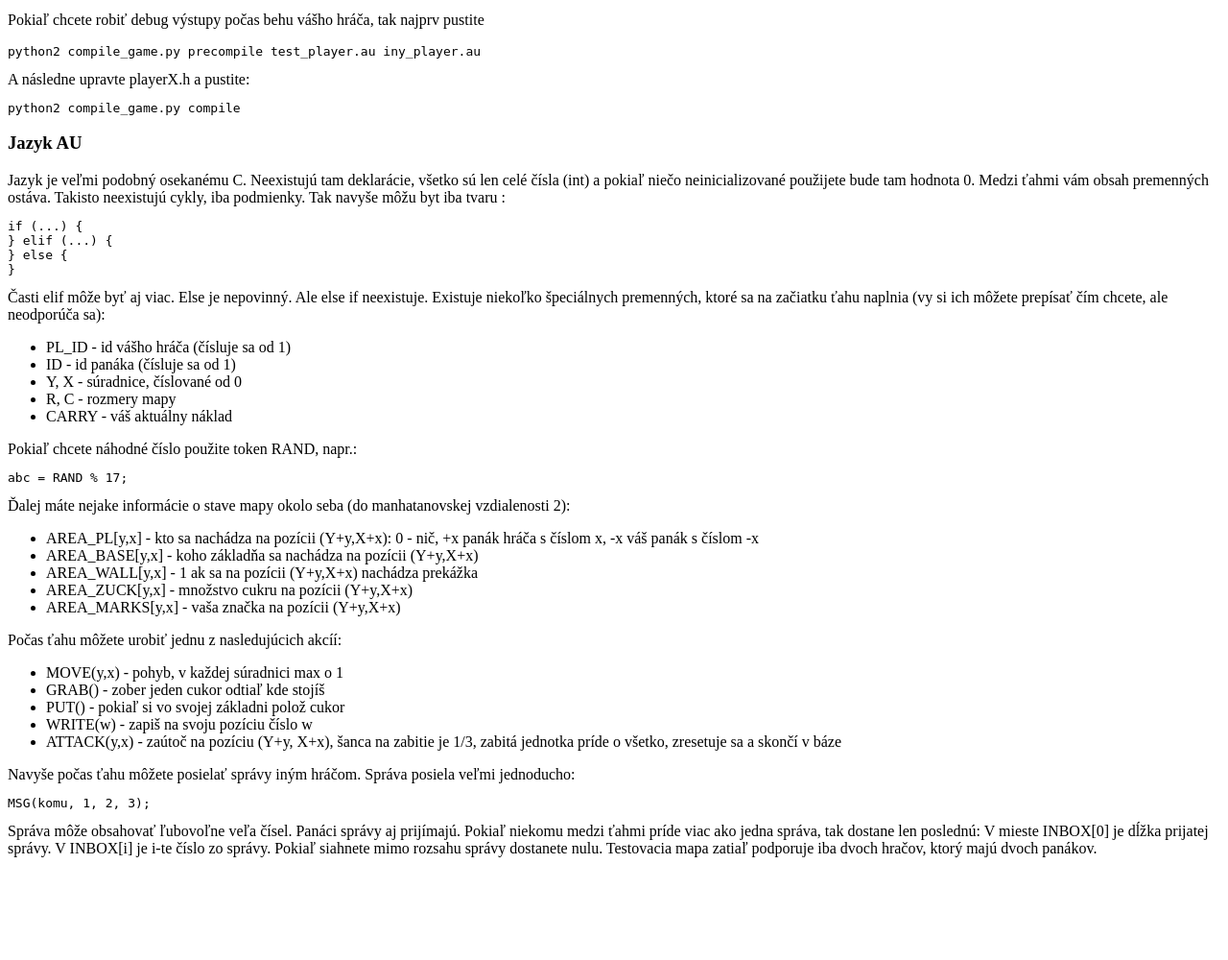
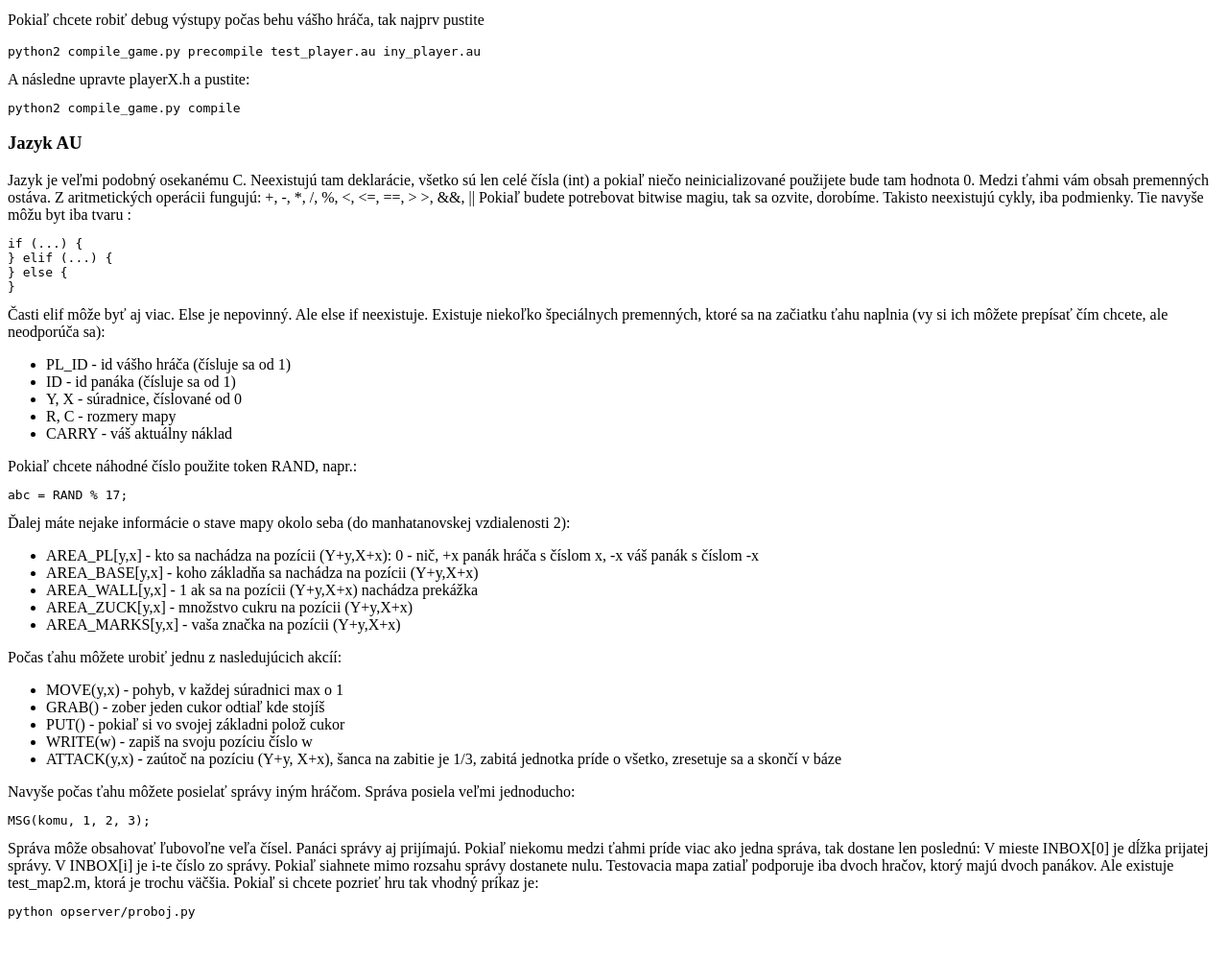
Before and after one commit to usamec/proboj2014, a Flask app: template web/templates/index.html in a window 1280 px wide. Shown: the part 307-1307 px from the top of the page at 96% size. Before the commit the page ends 1200 px from the top, so only its background shows below. Run offline with Flask 2, Linux system fonts and the light colour scheme; the template is opened without the code that fills it, so the values that code supplies are empty.

Commit message:
Vela fixov

```diff
--- a/web/templates/index.html
+++ b/web/templates/index.html
@@ -83,9 +83,13 @@ python2 compile_game.py compile
 Jazyk je veľmi podobný osekanému C.
 Neexistujú tam deklarácie, všetko sú len celé čísla (int) a pokiaľ niečo neinicializované
 použijete bude tam hodnota 0. Medzi ťahmi vám obsah premenných ostáva.
+Z aritmetických operácii fungujú:
++, -, *, /, %, &lt;, &lt;=, ==, &gt; &gt;, &&, ||
+
+Pokiaľ budete potrebovat bitwise magiu, tak sa ozvite, dorobíme.
 
 Takisto neexistujú cykly, iba podmienky.
-Tak navyše môžu byt iba tvaru :
+Tie navyše môžu byt iba tvaru :
 <pre>
 if (...) {
 } elif (...) {
@@ -142,7 +146,12 @@ V mieste INBOX[0] je dĺžka prijatej správy.
 V INBOX[i] je i-te číslo zo správy. Pokiaľ siahnete mimo
 rozsahu správy dostanete nulu.
 
-Testovacia mapa zatiaľ podporuje iba dvoch hračov, ktorý majú dvoch panákov.
+Testovacia mapa zatiaľ podporuje iba dvoch hračov, ktorý majú dvoch panákov. Ale existuje test_map2.m, ktorá je trochu väčšia.
+
+Pokiaľ si chcete pozrieť hru tak vhodný príkaz je:
+<pre>
+python opserver/proboj.py <test.log
+</pre>
 
 </body>
 </html>
```
Also changed, not shown: 5 other files.
